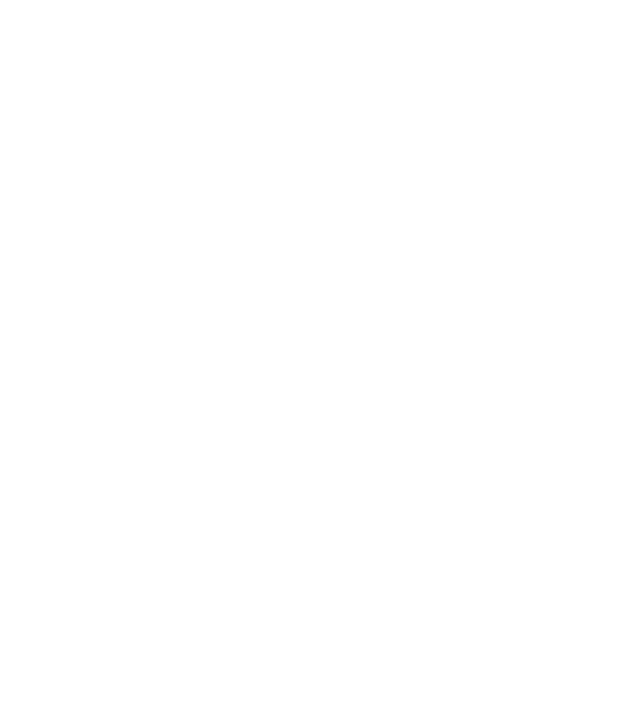
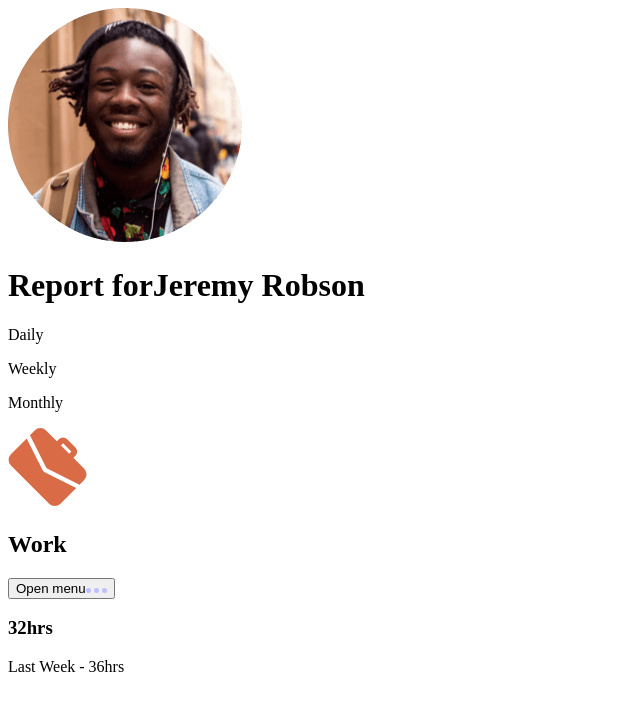
Before and after one commit to riccardofano/time-tracking-dashboard, a React (Vite) app: page / in a window 1280 px wide. Shown: the top 710 px of the page, without its empty margins (0-640 px from the left). Built offline with nearby package versions, Linux system fonts and the light colour scheme.

Commit message:
populate app with basic html structure

```diff
--- a/src/App.tsx
+++ b/src/App.tsx
@@ -1,7 +1,44 @@
 import "./App.scss";
 
+import { ReactComponent as IconEllipses } from "./assets/icon-ellipsis.svg";
+import { ReactComponent as IconWork } from "./assets/icon-work.svg";
+
 function App() {
-  return <div></div>;
+  return (
+    <main>
+      <div>
+        <div>
+          <img src="/image-jeremy.png" alt="" />
+          <h1>
+            <span>Report for</span>
+            Jeremy Robson
+          </h1>
+        </div>
+        <div>
+          <p>Daily</p>
+          <p>Weekly</p>
+          <p>Monthly</p>
+        </div>
+      </div>
+
+      <article>
+        <div>
+          <IconWork />
+        </div>
+        <div>
+          <h2>Work</h2>
+          <button>
+            <span>Open menu</span>
+            <IconEllipses />
+          </button>
+        </div>
+        <div>
+          <h3>32hrs</h3>
+          <p>Last Week - 36hrs</p>
+        </div>
+      </article>
+    </main>
+  );
 }
 
 export default App;
```
